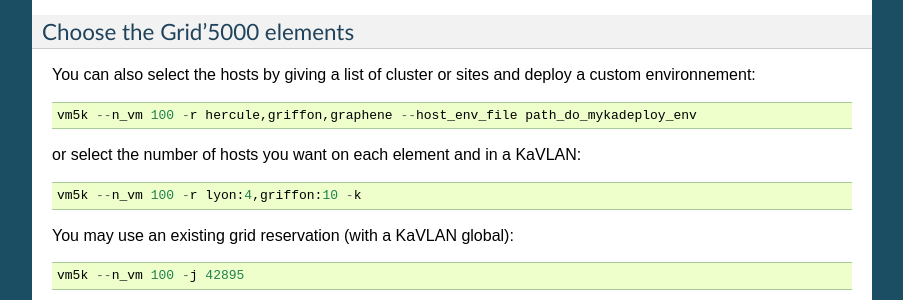
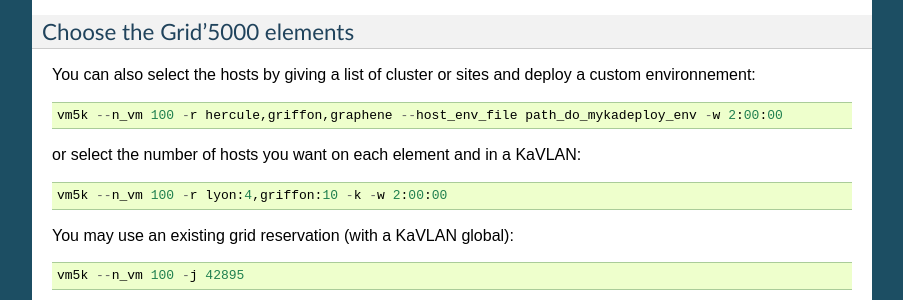
Before and after one commit to lpouillo/vm5k, a Sphinx documentation site: the page built from source/vm5k.rst, in a window 1280 px wide and 900 px high, scrolled down 1153 px. Shown: the part 152-452 px from the top of the window, without its empty margins (198-1101 px from the left). Built offline with Sphinx 7.4.7, drawn with Linux system fonts in a browser that asks for light colours; formulas are drawn with MathJax 3.

Commit message:
[doc] add a walltime in examples

```diff
--- a/source/vm5k.rst
+++ b/source/vm5k.rst
@@ -57,11 +57,11 @@
 
 You can also select the hosts by giving a list of cluster or sites and deploy a custom environnement::
 
- vm5k --n_vm 100 -r hercule,griffon,graphene --host_env_file path_do_mykadeploy_env
+ vm5k --n_vm 100 -r hercule,griffon,graphene --host_env_file path_do_mykadeploy_env -w 2:00:00
 
 or select the number of hosts you want on each element and in a KaVLAN::
 
- vm5k --n_vm 100 -r lyon:4,griffon:10 -k
+ vm5k --n_vm 100 -r lyon:4,griffon:10 -k -w 2:00:00
 
 You may use an existing grid reservation (with a KaVLAN global)::
 
```
